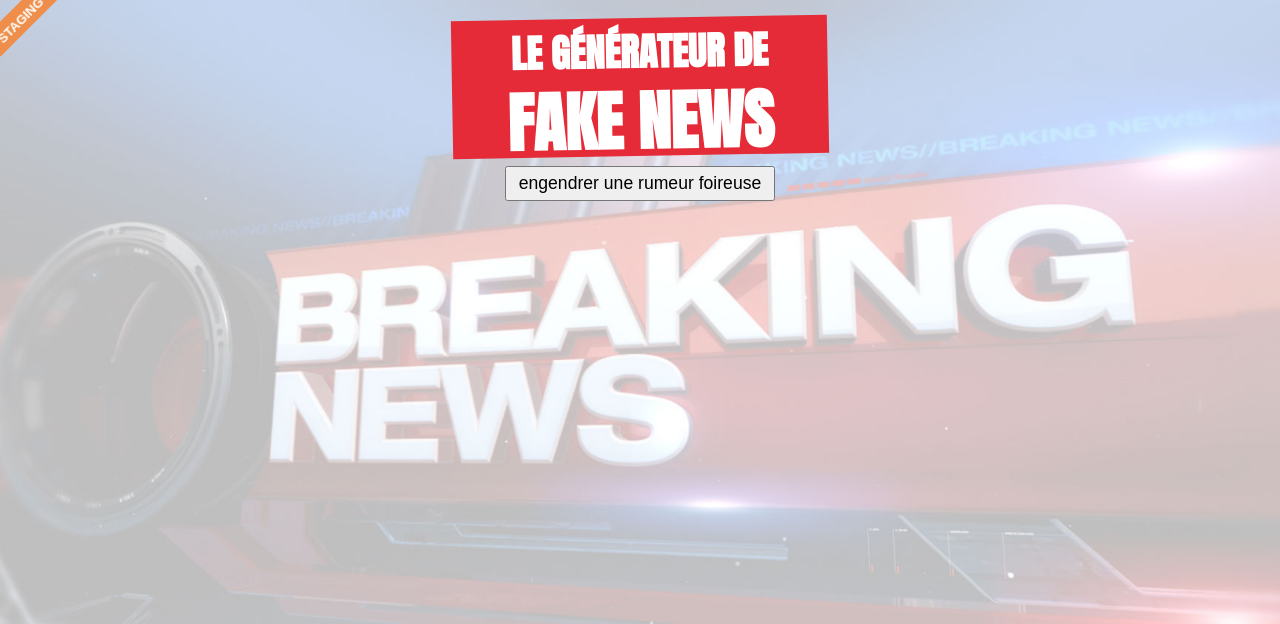
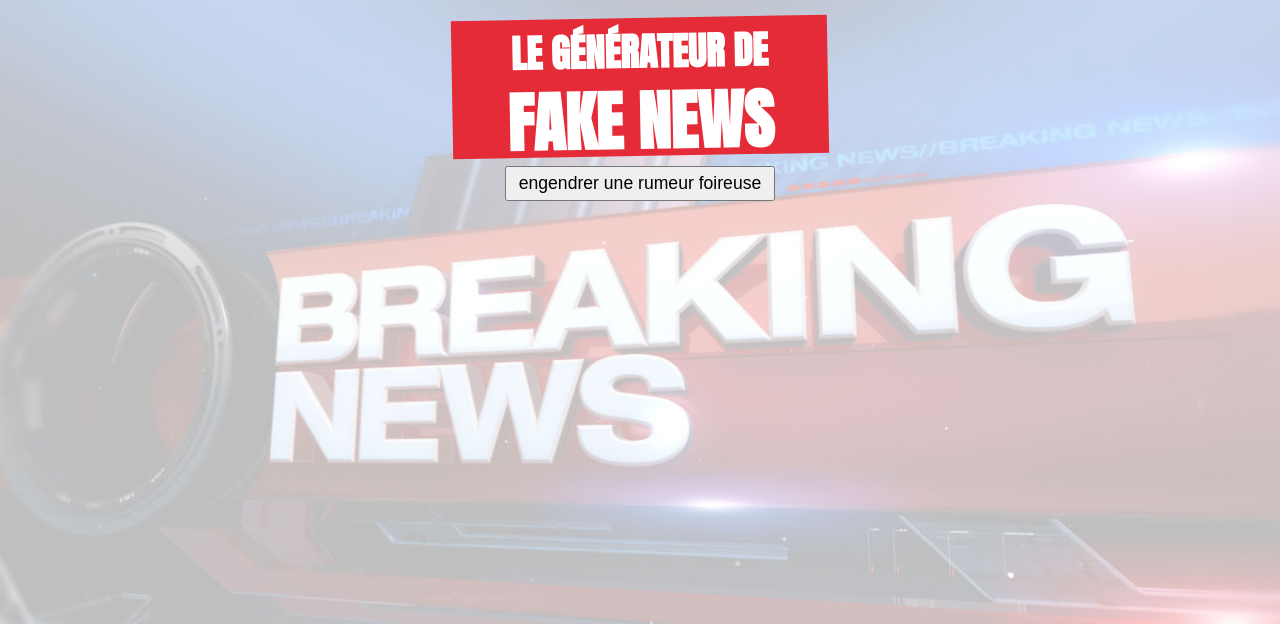
Before and after one commit to bolinocroustibat/fake-news, a PHP site: page / in a window 1280 px wide. Shown: the top 624 px of the page. Run offline with PHP 8.4, Linux system fonts and the light colour scheme; some libraries are stand-ins or nearby versions.

Commit message:
remove dev style

```diff
--- a/style/style.css
+++ b/style/style.css
@@ -13,7 +13,7 @@ body{
 	text-align: center;
 }
 
-body:after{
+/*body:after{
 	content: "STAGING";
 	position: fixed;
 	width: 80px;
@@ -30,7 +30,7 @@ body:after{
 	-ms-transform:rotate(-45deg);
 	-webkit-transform:rotate(-45deg);
 	transform:rotate(-45deg);
-}
+}*/
 
 h1{
 	display:inline-block;
```
